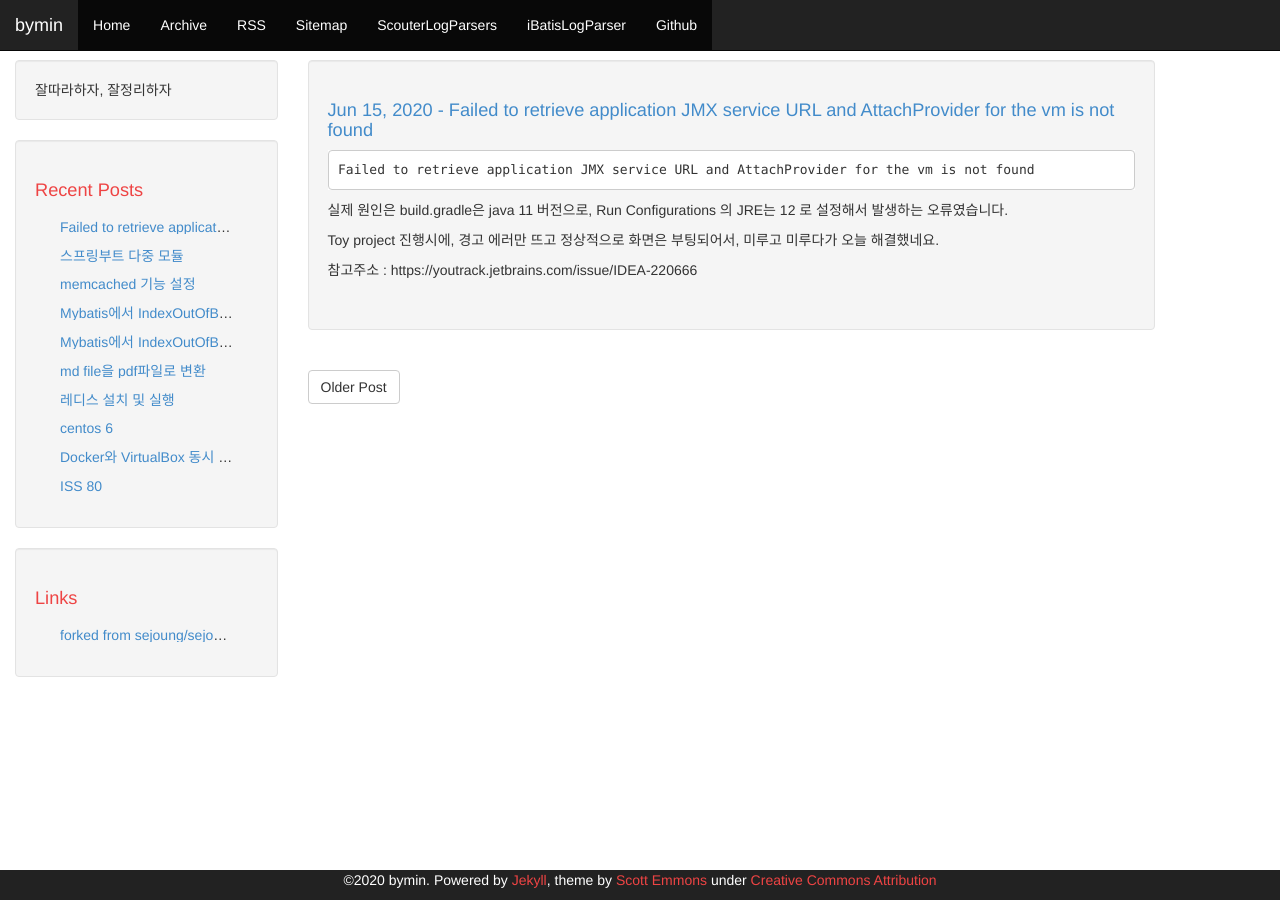
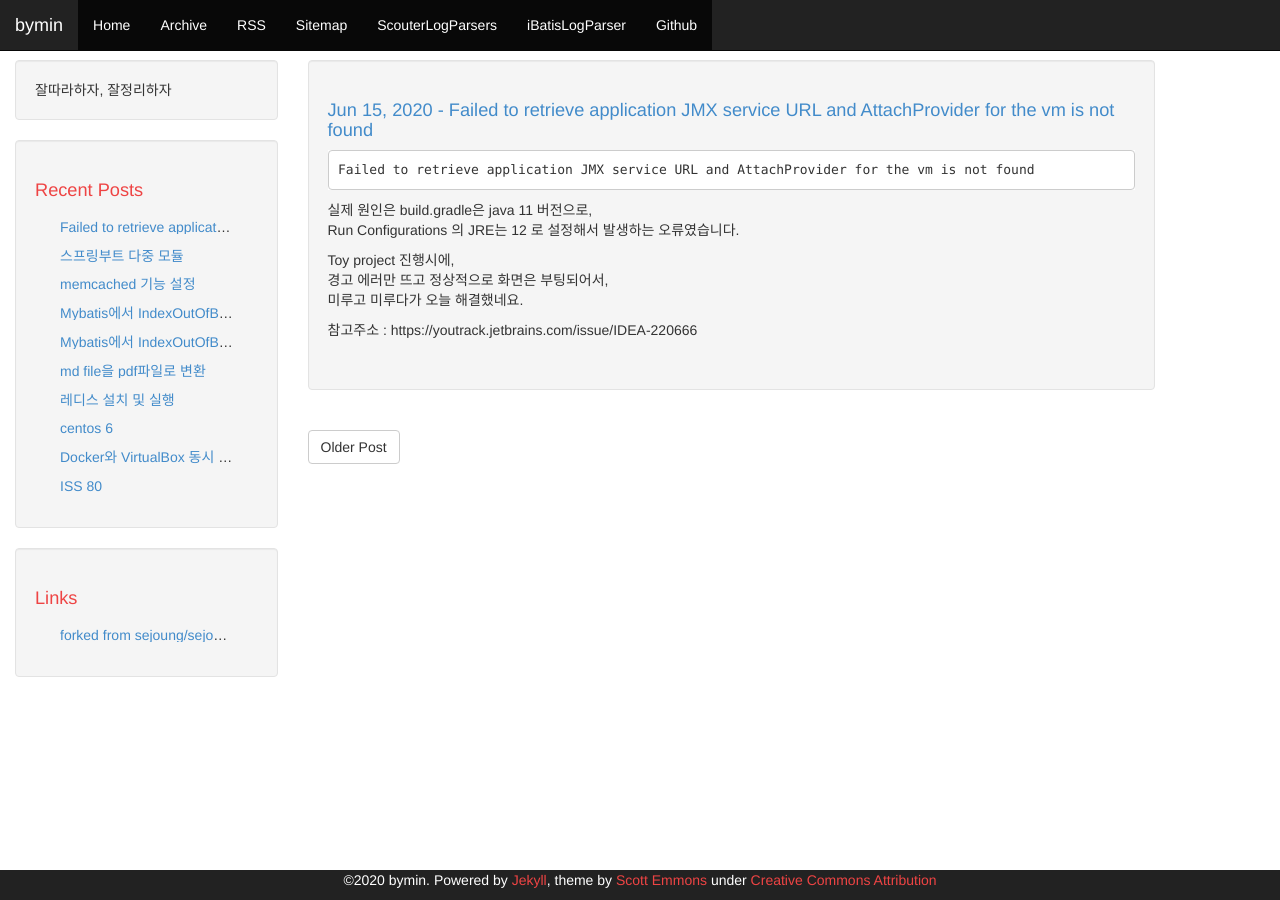
Before and after one commit to youngclown/youngclown.github.io, a Jekyll site: the page built from _posts/2020-06-15-intelliJ_bug.md, in a window 1280 px wide. Built offline with Jekyll 4.4.1, drawn with Linux system fonts in a browser that asks for light colours; nearby versions of some CDN libraries.

Commit message:
사용하지 않는 로직 변경

```diff
--- a/_layouts/post.html
+++ b/_layouts/post.html
@@ -1,6 +1,7 @@
 {% include header.html %}
 
 <div class="container container-left">
+    <script data-ad-client="ca-pub-7078161006200071" async src="https://pagead2.googlesyndication.com/pagead/js/adsbygoogle.js"></script>
     <div class="row">
         <div class="col-md-3 hidden-xs">
             {% include sidebar.html %}
@@ -10,13 +11,11 @@
             <div class="well">
               <h1><a href="{{ site.baseurl}}{{ page.url }}">{{ page.date | date: "%b %-d, %Y" }} - {{ page.title }}</a></h1>
               <div class="post-content">
-                <script data-ad-client="ca-pub-7078161006200071" async src="https://pagead2.googlesyndication.com/pagead/js/adsbygoogle.js"></script>
                 {{ content }}
               </div>
              <br/>
             </div>
           </div>
-            <script data-ad-client="ca-pub-7078161006200071" async src="https://pagead2.googlesyndication.com/pagead/js/adsbygoogle.js"></script>
           <div class="pagination">
               {% if page.next %}
                 <a class="btn btn-default" href="{{ site.baseurl}}{{ page.next.url }}" class="next">Newer Post</a>
--- a/_posts/2020-06-15-intelliJ_bug.md
+++ b/_posts/2020-06-15-intelliJ_bug.md
@@ -11,7 +11,9 @@
 실제 원인은 build.gradle은 java 11 버전으로,
 Run Configurations 의 JRE는 12 로 설정해서 발생하는 오류였습니다.
 
-Toy project 진행시에, 경고 에러만 뜨고 정상적으로 화면은 부팅되어서, 미루고 미루다가 오늘 해결했네요.
+Toy project 진행시에,
+경고 에러만 뜨고 정상적으로 화면은 부팅되어서,
+미루고 미루다가 오늘 해결했네요.
 
 
 
--- a/images/test.html
+++ /dev/null
@@ -1 +0,0 @@
-<img src="http://img.en-mobon.com/?src=https://mail.office.hiworks.com/enliple.com/common/logo" />
```
